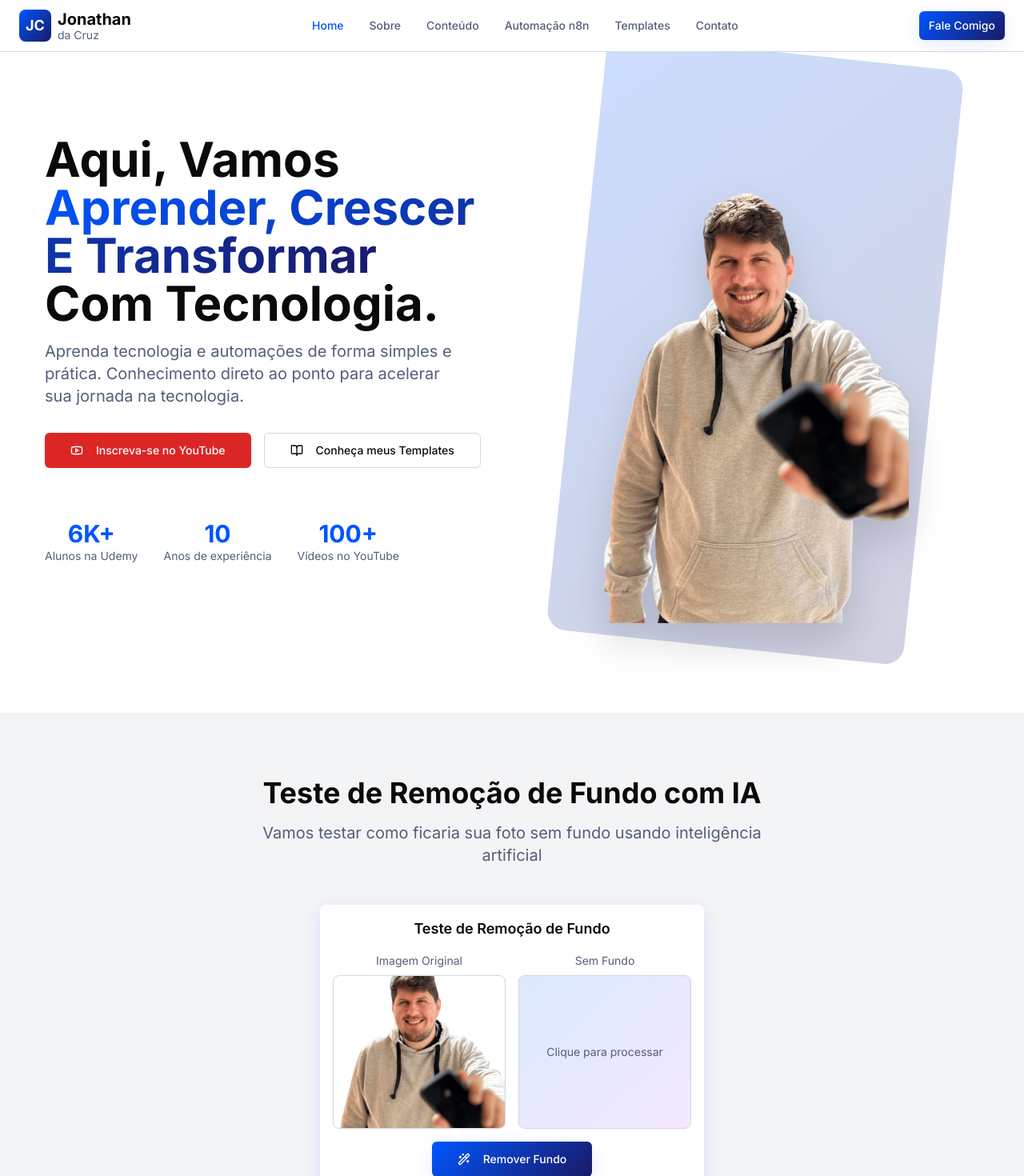
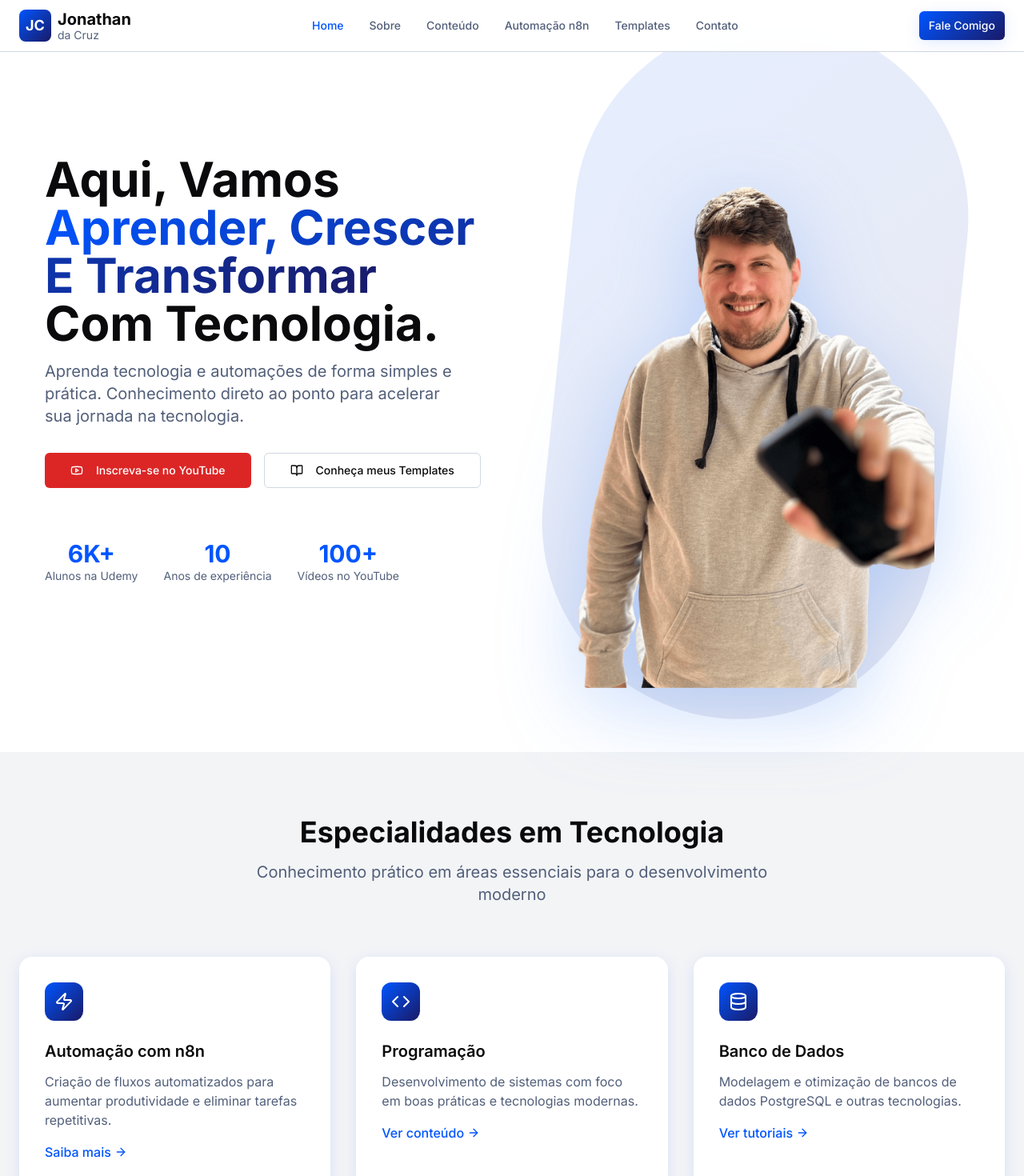
Before and after one commit to jonathandacruz/jonathancruz-automation-hub, a React (Vite) app: page / in a window 1280 px wide. Shown: the top 1470 px of the page at 80% size. Built offline with nearby package versions, Linux system fonts and the light colour scheme.

Commit message:
Remove background removal test
Remove the "Teste de Remoção de Fundo com IA" text from the home page and ensure only the user's photo with a transparent background is displayed.

```diff
--- a/package.json
+++ b/package.json
@@ -12,7 +12,6 @@
   },
   "dependencies": {
     "@hookform/resolvers": "^3.10.0",
-    "@huggingface/transformers": "^3.7.2",
     "@radix-ui/react-accordion": "^1.2.11",
     "@radix-ui/react-alert-dialog": "^1.1.14",
     "@radix-ui/react-aspect-ratio": "^1.1.7",
--- a/src/components/BackgroundRemovalDemo.tsx
+++ /dev/null
@@ -1,100 +0,0 @@
-import { useState } from 'react';
-import { Button } from '@/components/ui/button';
-import { removeBackground, loadImageFromUrl } from '@/utils/backgroundRemoval';
-import { Loader2, Wand2 } from 'lucide-react';
-
-interface BackgroundRemovalDemoProps {
-  originalImageUrl: string;
-  onImageProcessed: (processedImageUrl: string) => void;
-}
-
-const BackgroundRemovalDemo = ({ originalImageUrl, onImageProcessed }: BackgroundRemovalDemoProps) => {
-  const [isProcessing, setIsProcessing] = useState(false);
-  const [processedImageUrl, setProcessedImageUrl] = useState<string | null>(null);
-
-  const handleRemoveBackground = async () => {
-    setIsProcessing(true);
-    try {
-      console.log('Loading image from URL:', originalImageUrl);
-
-      // Load the image
-      const imageElement = await loadImageFromUrl(originalImageUrl);
-      console.log('Image loaded successfully');
-
-      // Remove background
-      const processedBlob = await removeBackground(imageElement);
-      console.log('Background removed successfully');
-
-      // Create URL for the processed image
-      const newImageUrl = URL.createObjectURL(processedBlob);
-      setProcessedImageUrl(newImageUrl);
-      onImageProcessed(newImageUrl);
-
-    } catch (error) {
-      console.error('Error processing image:', error);
-      alert('Erro ao processar a imagem. Verifique o console para mais detalhes.');
-    } finally {
-      setIsProcessing(false);
-    }
-  };
-
-  return (
-    <div className="flex flex-col items-center space-y-4 p-4 bg-white rounded-lg shadow-brand">
-      <h3 className="text-lg font-semibold">Teste de Remoção de Fundo</h3>
-
-      <div className="grid grid-cols-1 md:grid-cols-2 gap-4 w-full max-w-2xl">
-        {/* Original Image */}
-        <div className="text-center">
-          <p className="text-sm text-muted-foreground mb-2">Imagem Original</p>
-          <img
-            src={originalImageUrl}
-            alt="Original"
-            className="w-full h-48 object-cover rounded-lg border"
-          />
-        </div>
-
-        {/* Processed Image */}
-        <div className="text-center">
-          <p className="text-sm text-muted-foreground mb-2">Sem Fundo</p>
-          <div className="w-full h-48 bg-gradient-to-br from-blue-100 to-purple-100 rounded-lg border flex items-center justify-center">
-            {processedImageUrl ? (
-              <img
-                src={processedImageUrl}
-                alt="Sem fundo"
-                className="max-w-full max-h-full object-contain"
-              />
-            ) : (
-              <p className="text-sm text-muted-foreground">Clique para processar</p>
-            )}
-          </div>
-        </div>
-      </div>
-
-      <Button
-        onClick={handleRemoveBackground}
-        disabled={isProcessing}
-        variant="brand"
-        size="lg"
-      >
-        {isProcessing ? (
-          <>
-            <Loader2 className="mr-2 h-4 w-4 animate-spin" />
-            Processando...
-          </>
-        ) : (
-          <>
-            <Wand2 className="mr-2 h-4 w-4" />
-            Remover Fundo
-          </>
-        )}
-      </Button>
-
-      <p className="text-xs text-muted-foreground text-center max-w-md">
-        Esta ferramenta usa IA para remover o fundo automaticamente.
-        O processamento acontece no seu navegador, mantendo suas fotos privadas.
-      </p>
-    </div>
-  );
-};
-
-export default BackgroundRemovalDemo;
--- a/src/pages/Home.tsx
+++ b/src/pages/Home.tsx
@@ -1,17 +1,10 @@
-import { useState } from "react";
 import { Button } from "@/components/ui/button";
 import { Youtube, BookOpen, ArrowRight, Code, Database, Zap } from "lucide-react";
 import { Link } from "react-router-dom";
-import BackgroundRemovalDemo from "@/components/BackgroundRemovalDemo";
 
-const originalHeroImage = "/lovable-uploads/e020e825-ba4b-4684-b062-79a26a4e1e23.png";
+const heroImage = "/lovable-uploads/e020e825-ba4b-4684-b062-79a26a4e1e23.png";
 
 const Home = () => {
-  const [heroImage, setHeroImage] = useState(originalHeroImage);
-
-  const handleImageProcessed = (processedImageUrl: string) => {
-    setHeroImage(processedImageUrl);
-  };
 
   return (
     <div className="min-h-screen">
@@ -78,12 +71,15 @@ const Home = () => {
             {/* Right Image */}
             <div className="relative animate-scale-in">
               <div className="relative w-full max-w-md mx-auto">
-                <div className="absolute inset-0 bg-gradient-primary rounded-3xl transform rotate-6 opacity-20"></div>
-                <div className="relative bg-transparent rounded-3xl p-8">
+                <div className="absolute inset-0 bg-gradient-primary rounded-full transform rotate-6 opacity-10 scale-110"></div>
+                <div className="relative">
                   <img
                     src={heroImage}
                     alt="Jonathan da Cruz - Desenvolvedor e Instrutor"
-                    className="w-full h-auto rounded-2xl drop-shadow-2xl"
+                    className="w-full h-auto rounded-2xl filter drop-shadow-2xl"
+                    style={{
+                      filter: 'drop-shadow(0 25px 50px rgba(59, 130, 246, 0.3))'
+                    }}
                   />
                 </div>
               </div>
@@ -92,29 +88,8 @@ const Home = () => {
         </div>
       </section>
 
-      {/* Background Removal Demo */}
+      {/* Especialidades */}
       <section className="py-20 bg-brand-muted">
-        <div className="container mx-auto px-4 lg:px-6">
-          <div className="text-center mb-12">
-            <h2 className="text-3xl lg:text-4xl font-bold mb-4">
-              Teste de Remoção de Fundo com IA
-            </h2>
-            <p className="text-xl text-muted-foreground max-w-2xl mx-auto">
-              Vamos testar como ficaria sua foto sem fundo usando inteligência artificial
-            </p>
-          </div>
-
-          <div className="flex justify-center">
-            <BackgroundRemovalDemo
-              originalImageUrl={originalHeroImage}
-              onImageProcessed={handleImageProcessed}
-            />
-          </div>
-        </div>
-      </section>
-
-      {/* Especialidades */}
-      <section className="py-20 bg-white">
         <div className="container mx-auto px-4 lg:px-6">
           <div className="text-center mb-16">
             <h2 className="text-3xl lg:text-4xl font-bold mb-4">
@@ -181,7 +156,7 @@ const Home = () => {
       </section>
 
       {/* Templates Preview */}
-      <section className="py-20 bg-brand-muted">
+      <section className="py-20 bg-white">
         <div className="container mx-auto px-4 lg:px-6">
           <div className="text-center mb-16">
             <h2 className="text-3xl lg:text-4xl font-bold mb-4">
--- a/src/utils/backgroundRemoval.ts
+++ /dev/null
@@ -1,132 +0,0 @@
-import { pipeline, env } from '@huggingface/transformers';
-
-// Configure transformers.js to always download models
-env.allowLocalModels = false;
-env.useBrowserCache = false;
-
-const MAX_IMAGE_DIMENSION = 1024;
-
-function resizeImageIfNeeded(canvas: HTMLCanvasElement, ctx: CanvasRenderingContext2D, image: HTMLImageElement) {
-  let width = image.naturalWidth;
-  let height = image.naturalHeight;
-
-  if (width > MAX_IMAGE_DIMENSION || height > MAX_IMAGE_DIMENSION) {
-    if (width > height) {
-      height = Math.round((height * MAX_IMAGE_DIMENSION) / width);
-      width = MAX_IMAGE_DIMENSION;
-    } else {
-      width = Math.round((width * MAX_IMAGE_DIMENSION) / height);
-      height = MAX_IMAGE_DIMENSION;
-    }
-
-    canvas.width = width;
-    canvas.height = height;
-    ctx.drawImage(image, 0, 0, width, height);
-    return true;
-  }
-
-  canvas.width = width;
-  canvas.height = height;
-  ctx.drawImage(image, 0, 0);
-  return false;
-}
-
-export const removeBackground = async (imageElement: HTMLImageElement): Promise<Blob> => {
-  try {
-    console.log('Starting background removal process...');
-    const segmenter = await pipeline('image-segmentation', 'Xenova/segformer-b0-finetuned-ade-512-512', {
-      device: 'webgpu',
-    });
-
-    // Convert HTMLImageElement to canvas
-    const canvas = document.createElement('canvas');
-    const ctx = canvas.getContext('2d');
-
-    if (!ctx) throw new Error('Could not get canvas context');
-
-    // Resize image if needed and draw it to canvas
-    const wasResized = resizeImageIfNeeded(canvas, ctx, imageElement);
-    console.log(`Image ${wasResized ? 'was' : 'was not'} resized. Final dimensions: ${canvas.width}x${canvas.height}`);
-
-    // Get image data as base64
-    const imageData = canvas.toDataURL('image/jpeg', 0.8);
-    console.log('Image converted to base64');
-
-    // Process the image with the segmentation model
-    console.log('Processing with segmentation model...');
-    const result = await segmenter(imageData);
-
-    console.log('Segmentation result:', result);
-
-    if (!result || !Array.isArray(result) || result.length === 0 || !result[0].mask) {
-      throw new Error('Invalid segmentation result');
-    }
-
-    // Create a new canvas for the masked image
-    const outputCanvas = document.createElement('canvas');
-    outputCanvas.width = canvas.width;
-    outputCanvas.height = canvas.height;
-    const outputCtx = outputCanvas.getContext('2d');
-
-    if (!outputCtx) throw new Error('Could not get output canvas context');
-
-    // Draw original image
-    outputCtx.drawImage(canvas, 0, 0);
-
-    // Apply the mask
-    const outputImageData = outputCtx.getImageData(
-      0, 0,
-      outputCanvas.width,
-      outputCanvas.height
-    );
-    const data = outputImageData.data;
-
-    // Apply inverted mask to alpha channel
-    for (let i = 0; i < result[0].mask.data.length; i++) {
-      // Invert the mask value (1 - value) to keep the subject instead of the background
-      const alpha = Math.round((1 - result[0].mask.data[i]) * 255);
-      data[i * 4 + 3] = alpha;
-    }
-
-    outputCtx.putImageData(outputImageData, 0, 0);
-    console.log('Mask applied successfully');
-
-    // Convert canvas to blob
-    return new Promise((resolve, reject) => {
-      outputCanvas.toBlob(
-        (blob) => {
-          if (blob) {
-            console.log('Successfully created final blob');
-            resolve(blob);
-          } else {
-            reject(new Error('Failed to create blob'));
-          }
-        },
-        'image/png',
-        1.0
-      );
-    });
-  } catch (error) {
-    console.error('Error removing background:', error);
-    throw error;
-  }
-};
-
-export const loadImage = (file: Blob): Promise<HTMLImageElement> => {
-  return new Promise((resolve, reject) => {
-    const img = new Image();
-    img.onload = () => resolve(img);
-    img.onerror = reject;
-    img.src = URL.createObjectURL(file);
-  });
-};
-
-export const loadImageFromUrl = (url: string): Promise<HTMLImageElement> => {
-  return new Promise((resolve, reject) => {
-    const img = new Image();
-    img.crossOrigin = 'anonymous';
-    img.onload = () => resolve(img);
-    img.onerror = reject;
-    img.src = url;
-  });
-};
```
Also changed, not shown: 1 other file (tests, documents, lock files or other folders).
